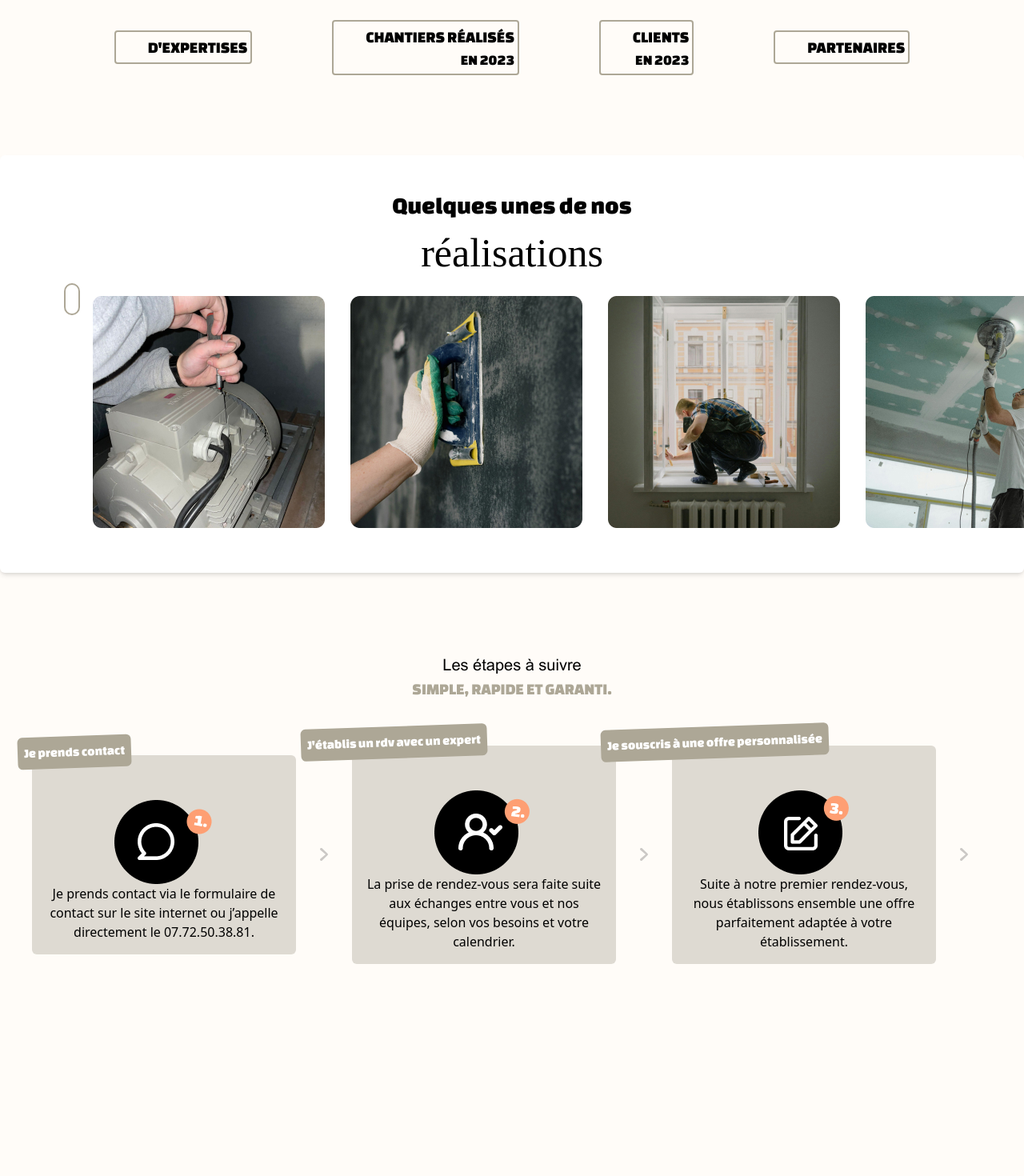
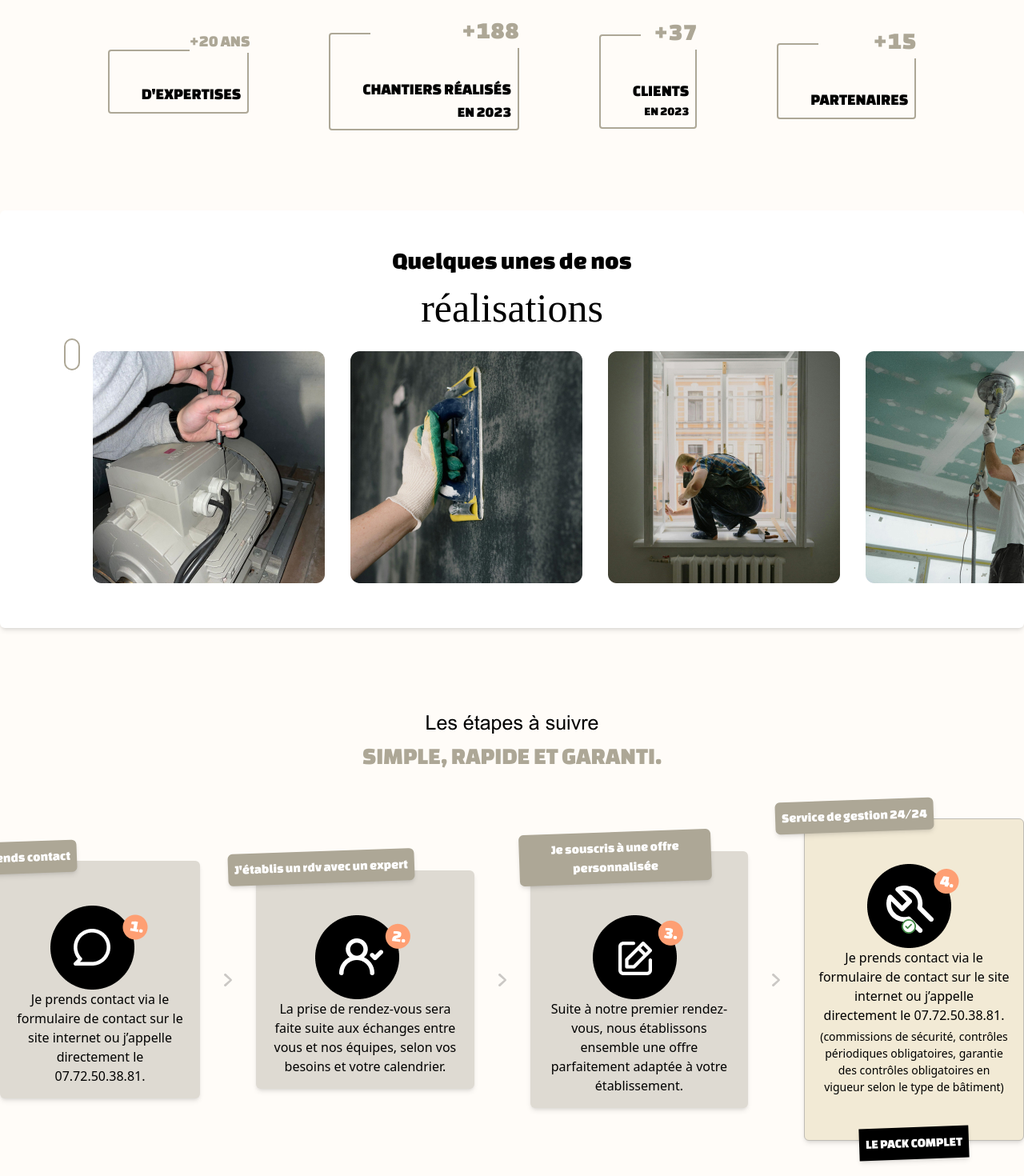
Before and after one commit to Pakku73/MHCS, a React (Vite) app: page / in a window 1280 px wide. Shown: the part 2480-3950 px from the top of the page at 80% size. Before the commit the page ends 3685 px from the top, so only its background shows below. Built offline with nearby package versions, Linux system fonts and the light colour scheme; a web font is replaced by a local one.

Commit message:
Finalisation chiffre

```diff
--- a/src/containers/home/chiffres.tsx
+++ b/src/containers/home/chiffres.tsx
@@ -1,28 +1,32 @@
 export const Chiffres = () => {
     return <>
 
-    <section className="flex flex-col items-center max-w-screen-2xl m-auto mt-[100px] gap-6">
+    <section className="flex flex-col items-center max-w-screen-2xl m-auto mt-[100px] gap-10">
 
         <h2 className="flex flex-col font-Arial text-center text-[20px]">
             Quelques chiffres clés
         </h2>
 
         <div className="flex justify-between items-center">
-            <div className="border-[2px] border-[#ada796] p-1 pl-10 rounded-[4px]">
+            <div className="border-[2px] border-[#ada796] p-2 pl-10 rounded-[4px]">
+                <p className="bg-[#fffcf8] font-ChangeOne text-[#ada796] text-[20px] -translate-y-9 translate-x-[60px]">+20 ANS</p>
                 <h2 className="uppercase font-ChangeOne text-[20px]">D'expertises</h2>
             </div>
 
-            <div className="border-[2px] border-[#ada796] p-1 pl-10 rounded-[4px] mr-[50px] ml-[100px] text-end">
+            <div className="border-[2px] border-[#ada796] p-2 pl-10 rounded-[4px] mr-[50px] ml-[100px] text-end">
+                <p className="bg-[#fffcf8] font-ChangeOne text-[#ada796] text-[30px] -translate-y-9 translate-x-[10px]">+188</p>
                 <h2 className="uppercase font-ChangeOne text-[20px]">CHANTIERS RÉALISÉS</h2>
                 <p className="uppercase font-ChangeOne text-[18px]">EN 2023</p>
             </div>
 
-            <div className="border-[2px] border-[#ada796] p-1 pl-10 rounded-[4px] mr-[100px] ml-[50px] text-end">
+            <div className="border-[2px] border-[#ada796] p-2 pl-10 rounded-[4px] mr-[100px] ml-[50px] text-end">
+                <p className="bg-[#fffcf8] font-ChangeOne text-[#ada796] text-[30px] -translate-y-9 translate-x-[10px] text-right">+37</p>
                 <h2 className="uppercase font-ChangeOne text-[20px]">CLIENTS</h2>
-                <p className="uppercase font-ChangeOne text-[18px]">EN 2023</p>
+                <p className="uppercase font-ChangeOne text-[15px]">EN 2023</p>
             </div>
 
-            <div className="border-[2px] border-[#ada796] p-1 pl-10 rounded-[4px]">
+            <div className="border-[2px] border-[#ada796] p-2 pl-10 rounded-[4px]">
+            <p className="bg-[#fffcf8] font-ChangeOne text-[#ada796] text-[30px] -translate-y-9 translate-x-[10px] text-right">+15</p>
                 <h2 className="uppercase font-ChangeOne text-[20px]">PARTENAIRES</h2>
             </div>
 
--- a/src/containers/home/etapes.tsx
+++ b/src/containers/home/etapes.tsx
@@ -3,15 +3,15 @@ export const Etapes = () => {
 
       <section className="flex flex-col items-center max-w-screen-2xl m-auto mt-[100px] gap-14">
 
-        <h2 className="flex flex-col font-Arial text-center text-[20px]">
+        <h2 className="flex flex-col font-Arial text-center text-[25px]">
             Les étapes à suivre
-            <span className="font-ChangeOne uppercase text-[#ada796]">SIMPLE, RAPIDE ET GARANTI.</span>
+            <span className="font-ChangeOne uppercase text-[#ada796] text-[30px]">SIMPLE, RAPIDE ET GARANTI.</span>
         </h2>
 
         <div className="flex items-center max-w-screen-2xl">
 
-            <div className="flex flex-col bg-[#dedad2] max-w-[330px] rounded-[6px] items-center p-4">
-                <h2 className="font-ChangeOne text-center z-10 bg-[#ada796] text-white p-2 rounded-[6px] -translate-y-10 -translate-x-28 -rotate-2">
+            <div className="flex flex-col bg-[#dedad2] max-w-[330px] rounded-[6px] items-center p-4 shadow-md">
+                <h2 className="font-ChangeOne text-center z-10 bg-[#ada796] text-white p-2 rounded-[6px] -translate-y-10 -translate-x-[100px] -rotate-2 shadow-md">
                     Je prends contact
                 </h2>
                 <img className="max-w-40" src="../../../public/assets/icons/contact.png" alt="" />
@@ -23,8 +23,8 @@ export const Etapes = () => {
             <img className="mx-[30px] opacity-20 max-w-[10px]" src="../../../public/assets/icons/right-chevron.svg" alt="" />
 
 
-            <div className="flex flex-col bg-[#dedad2] max-w-[330px] rounded-[6px] items-center p-4">
-                <h2 className="font-ChangeOne text-center z-10 bg-[#ada796] text-white p-2 rounded-[6px] -translate-y-10 -translate-x-28 -rotate-2">
+            <div className="flex flex-col bg-[#dedad2] max-w-[330px] rounded-[6px] items-center p-4 shadow-md">
+                <h2 className="font-ChangeOne text-center z-10 bg-[#ada796] text-white p-2 rounded-[6px] -translate-y-10 -translate-x-[55px] -rotate-2 shadow-md">
                     J'établis un rdv avec un expert
                 </h2>
                 <img className="max-w-40" src="../../../public/assets/icons/expert-rdv.png" alt="" />
@@ -36,8 +36,8 @@ export const Etapes = () => {
             <img className="mx-[30px] opacity-20 max-w-[10px]" src="../../../public/assets/icons/right-chevron.svg" alt="" />
 
 
-            <div className="flex flex-col bg-[#dedad2] max-w-[330px] rounded-[6px] items-center p-4">
-                <h2 className="font-ChangeOne text-center z-10 bg-[#ada796] text-white p-2 rounded-[6px] -translate-y-10 -translate-x-28 -rotate-2">
+            <div className="flex flex-col bg-[#dedad2] max-w-[330px] rounded-[6px] items-center p-4 shadow-md">
+                <h2 className="font-ChangeOne text-center z-10 bg-[#ada796] text-white p-2 rounded-[6px] -translate-y-10 -translate-x-[30px] -rotate-2 shadow-md">
                     Je souscris à une offre personnalisée
                 </h2>
                 <img className="max-w-40" src="../../../public/assets/icons/souscription.png" alt="" />
@@ -48,7 +48,25 @@ export const Etapes = () => {
 
             <img className="mx-[30px] opacity-20 max-w-[10px]" src="../../../public/assets/icons/right-chevron.svg" alt="" />
 
+
+            <div className="flex flex-col bg-[#f2ead5] max-w-[330px] rounded-[6px] items-center p-4 border-[1px] border-[#bfbcb5] shadow-md">
+                <h2 className="font-ChangeOne text-center z-10 bg-[#ada796] text-white p-2 rounded-[6px] -translate-y-10 -translate-x-[75px] -rotate-2 shadow-md">
+                    Service de gestion 24/24
+                </h2>
+                <img className="max-w-40" src="../../../public/assets/icons/service.png" alt="" />
+                <p className="text-center">
+                    Je prends contact via le formulaire de contact sur le site internet ou j’appelle directement le 07.72.50.38.81.
+                </p>
+                <p className="text-center text-[14px] mt-1">
+                    (commissions de sécurité, contrôles périodiques obligatoires, garantie des contrôles obligatoires en vigueur selon le type de bâtiment)
+                </p>
+                <h2 className="font-ChangeOne text-center z-10 bg-[#000000] text-white p-2 translate-y-10 -rotate-2 shadow-md">
+                    LE PACK COMPLET
+                </h2>
+            </div>
         </div>
+
+        <button className="bg-[#000000] font-ChangeOne text-[#f2ead5] p-2 rounded-[2px] hover:bg-[#f2ead5] hover:text-[#000000] hover:transition-transform-1 hover:-translate-y-2">Prendre rendez-vous</button>
 
       </section>
 
```
